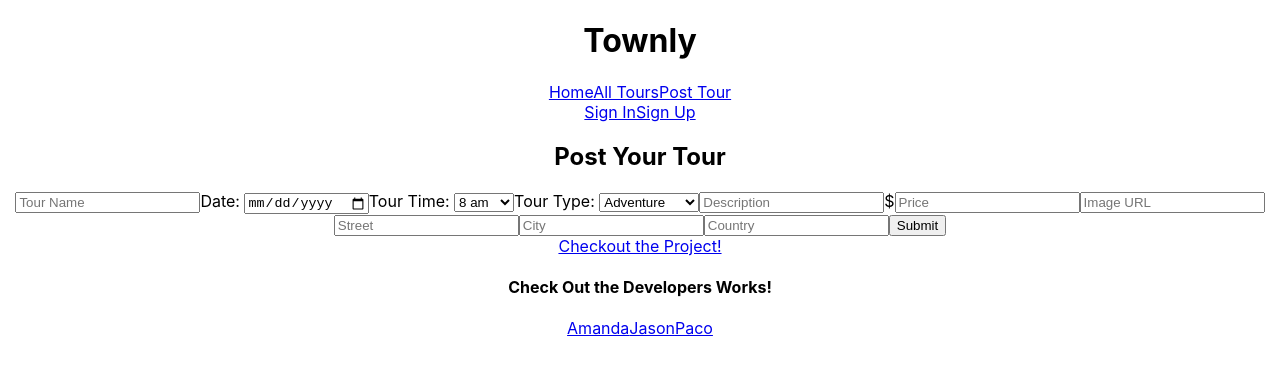
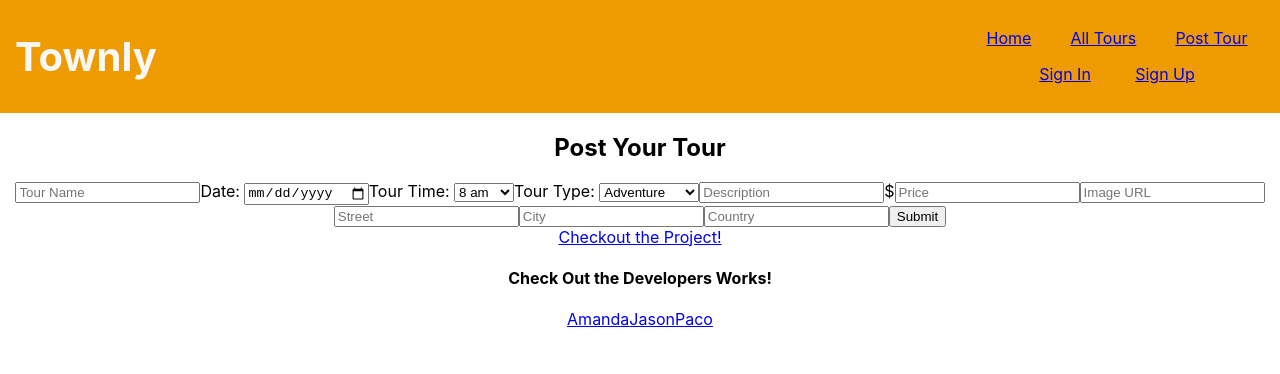
Before and after one commit to Jason-Berkower/townly, a React (Create React App) app in the folder client/: page /create-tour in a window 1280 px wide. Shown: the top 374 px of the page. Built offline with nearby package versions, Linux system fonts and the light colour scheme.

Commit message:
started styling on nav

```diff
--- a/client/src/components/CSS/nav.css
+++ b/client/src/components/CSS/nav.css
@@ -0,0 +1,40 @@
+h1 {
+  font-size: 40px;
+  margin-left: 10px;
+}
+
+#nav {
+  background-color: rgb(238, 155, 2);
+  margin: 0 auto;
+  padding: 5px;
+  color: rgb(250, 247, 247);
+  display: flex;
+  flex-direction: row;
+  justify-content: space-between;
+  align-items: center;
+}
+
+#links {
+  display: flex;
+  flex-direction: column;
+  justify-content: space-between;
+  align-items: center;
+}
+
+#everyoneslinks {
+  width: 300px;
+  margin: 8px;
+  display: flex;
+  flex-direction: row;
+  justify-content: space-around;
+  align-items: center;
+}
+
+#account {
+  width: 200px;
+  margin: 8px;
+  display: flex;
+  flex-direction: row;
+  justify-content: space-around;
+  align-items: center;
+}
--- a/client/src/components/Nav.jsx
+++ b/client/src/components/Nav.jsx
@@ -1,4 +1,5 @@
-import {Link} from "react-router-dom"
+import { Link } from "react-router-dom"
+import "./CSS/nav.css"
 
 export default function Nav(props) {
   const displayLinks = () => {
@@ -10,7 +11,7 @@ export default function Nav(props) {
       );
     } else {
       return (
-        <div>
+        <div id="account">
             <Link to="/sign-in">Sign In</Link>
             <Link to="/sign-up">Sign Up</Link>
         </div>
@@ -22,15 +23,16 @@ export default function Nav(props) {
     <div id="nav">
       <h1>Townly</h1>
       <div id="links">
+        <div id="everyoneslinks">
           <Link to="/">Home</Link>
           <Link to="/tours">All Tours</Link>
           <Link to="/create-tour">
             Post Tour
           </Link>
-        {/* <Link to="/sign-up">Sign Up</Link>
-        <Link to="/sign-in">Sign In</Link>
-      <Link to="/sign-out">Sign Out</Link> */}
+        </div>
+        <div>
           {displayLinks()}
+        </div>
     </div>
 
     </div>
```
Lines whose indentation alone changed are shown as unchanged.
